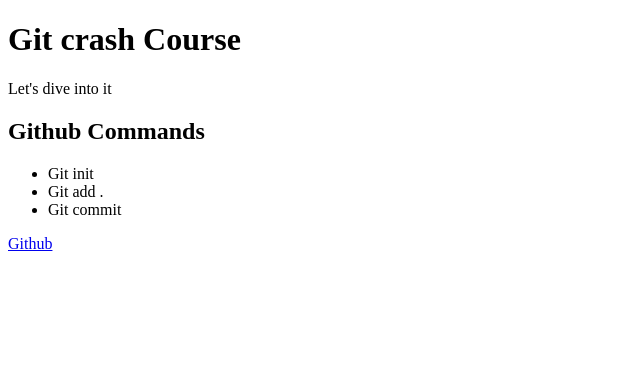
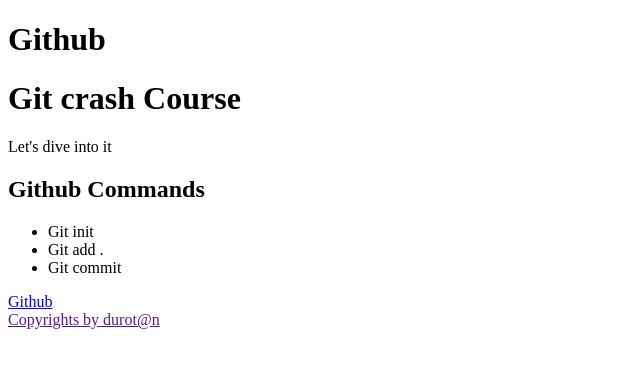
Before and after one commit to NelsonSamuvel/git-crash, a plain HTML site: page index.html in a window 1280 px wide. Shown: the whole page, without its empty margins (0-640 px from the left). Drawn offline with Linux system fonts and the light colour scheme.

Commit message:
added footer

```diff
--- a/index.html
+++ b/index.html
@@ -6,6 +6,9 @@
     <title>Git crash course</title>
 </head>
 <body>
+    <header>
+        <h1>Github</h1>
+    </header>
     <h1>Git crash Course</h1>
     <p>Let's dive into it</p>
     <h2>Github Commands</h2>
@@ -15,5 +18,8 @@
         <li>Git commit</li>
     </ul>
     <a href="#">Github</a>
+    <footer>
+        <a href="">Copyrights by durot@n</a>
+    </footer>
 </body>
 </html>
```
